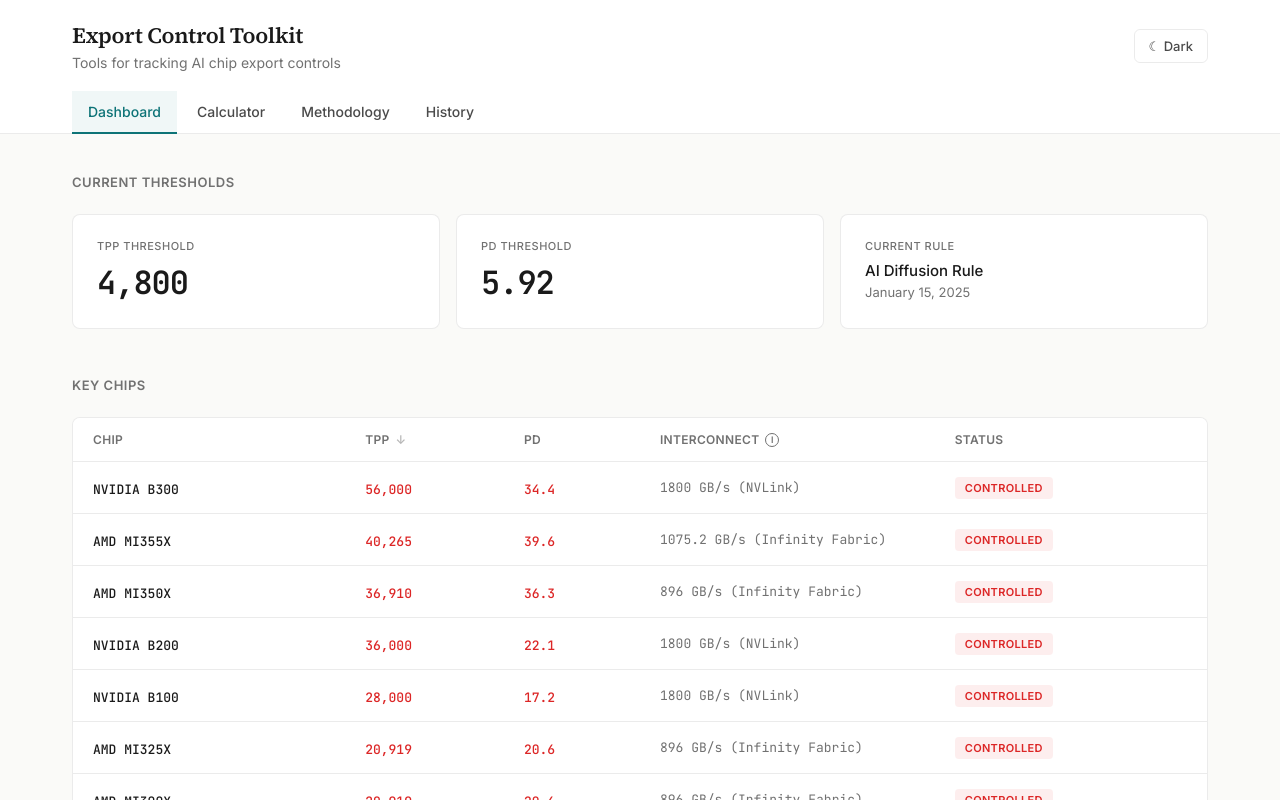
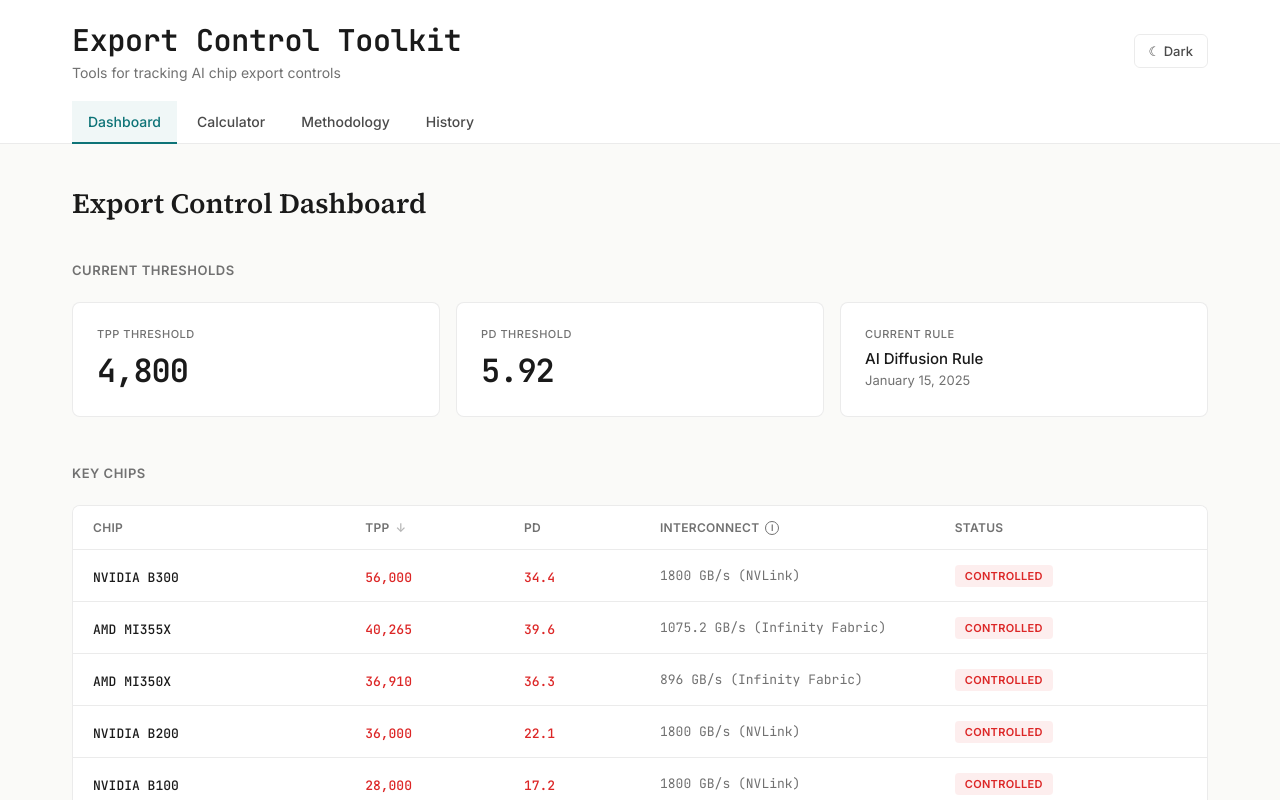
Before and after one commit to s-w-kelly/chip-export-controls, a React (Vite) app: page / in a window 1280 px wide. Shown: the top 800 px of the page. Built offline with nearby package versions, Linux system fonts and the light colour scheme.

Commit message:
Add title to Dashboard, change title font, change header spacing

```diff
--- a/src/components/ChipExportTracker.jsx
+++ b/src/components/ChipExportTracker.jsx
@@ -152,9 +152,9 @@
         }}>
           <div>
             <h1 style={{
-              fontSize: '22px',
+              fontSize: '30px',
               fontWeight: '600',
-              fontFamily: fonts.serif,
+              fontFamily: fonts.mono,
               margin: 0,
               letterSpacing: '-0.3px',
             }}>
@@ -233,6 +233,17 @@
         {activeTab === 'dashboard' && (
           <div>
             {/* Section Header */}
+            <div style={{ marginBottom: '40px' }}>
+              <h2 style={{
+                fontSize: '28px',
+                fontWeight: '600',
+                fontFamily: fonts.serif,
+                margin: '0 0 8px',
+              }}>
+                Export Control Dashboard
+              </h2>
+            </div>
+
             <div style={{ marginBottom: '24px' }}>
               <h2 style={{
                 fontSize: '13px',
@@ -798,7 +809,7 @@
         {/* Methodology Tab */}
         {activeTab === 'methodology' && (
           <div style={{ maxWidth: '720px' }}>
-            <div style={{ marginBottom: '40px' }}>
+            <div style={{ marginBottom: '30px' }}>
               <h2 style={{
                 fontSize: '28px',
                 fontWeight: '600',
@@ -910,7 +921,7 @@
         {/* History Tab */}
         {activeTab === 'history' && (
           <div style={{ maxWidth: '800px' }}>
-            <div style={{ marginBottom: '32px' }}>
+            <div style={{ marginBottom: '30px' }}>
               <h2 style={{
                 fontSize: '28px',
                 fontWeight: '600',
```
